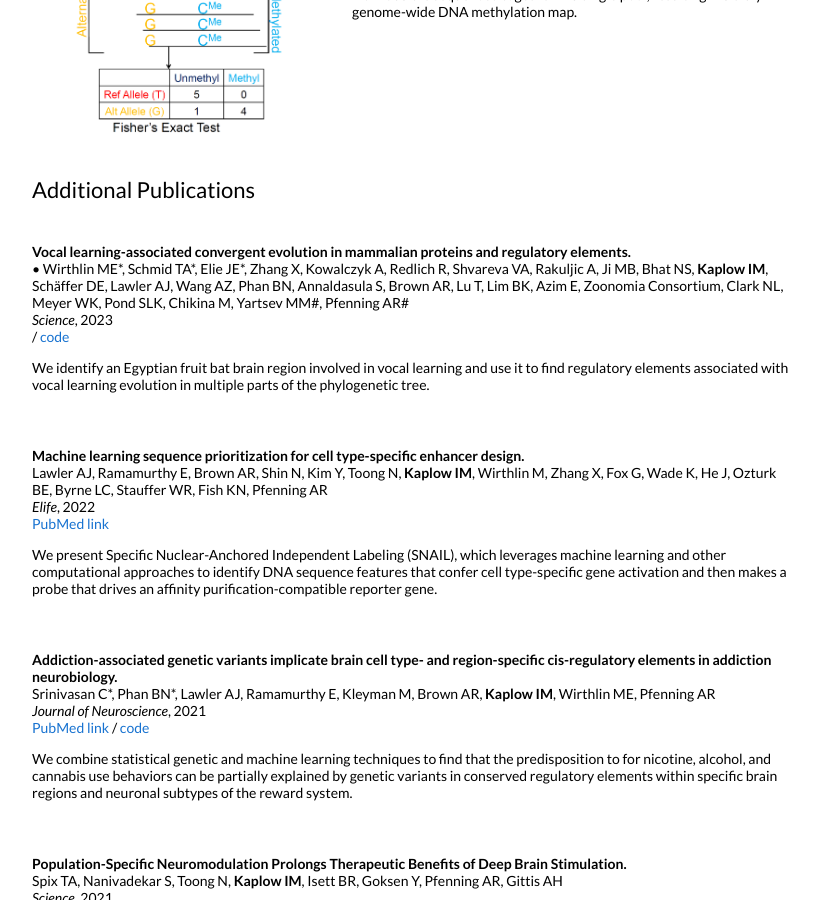
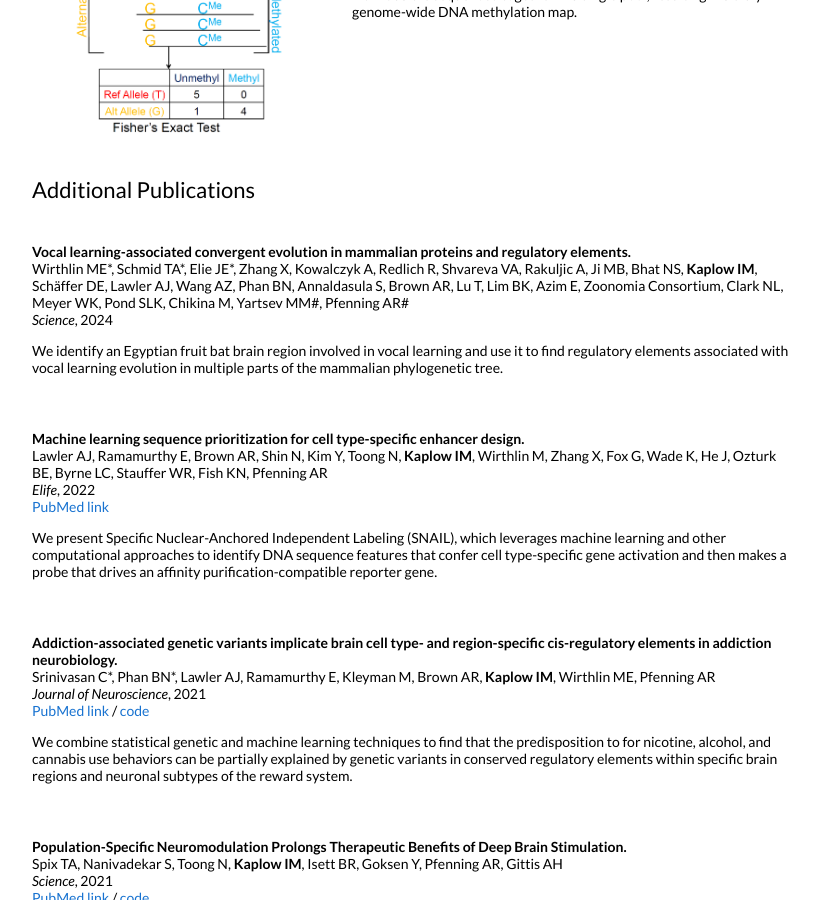
Before and after one commit to imk1/imk1.github.io, a Jekyll site: the page built from _posts/2024-2-29-Science2024.markdown, in a window 1280 px wide and 900 px high, scrolled down 2125 px. Shown: the whole window, without its empty margins (228-1047 px from the left). Built offline with Jekyll 4.4.1, drawn with Linux system fonts in a browser that asks for light colours.

Commit message:
I fixed some typos in the vocal learning paper description.

```diff
--- a/_posts/2024-2-29-Science2024.markdown
+++ b/_posts/2024-2-29-Science2024.markdown
@@ -1,12 +1,12 @@
 ---
 layout: post
 title:  "Vocal learning-associated convergent evolution in mammalian proteins and regulatory elements."
-date:   2023-04-28 15:45:00 +00:00
+date:   2024-02-29 15:45:00 +00:00
 categories: publication
 author: "Irene Kaplow"
-authors: "•	Wirthlin ME*, Schmid TA*, Elie JE*, Zhang X, Kowalczyk A, Redlich R, Shvareva VA, Rakuljic A, Ji MB, Bhat NS, <strong>Kaplow IM</strong>, Schäffer DE, Lawler AJ, Wang AZ, Phan BN, Annaldasula S, Brown AR, Lu T, Lim BK, Azim E, Zoonomia Consortium, Clark NL, Meyer WK, Pond SLK, Chikina M, Yartsev MM#, Pfenning AR#"
+authors: "Wirthlin ME*, Schmid TA*, Elie JE*, Zhang X, Kowalczyk A, Redlich R, Shvareva VA, Rakuljic A, Ji MB, Bhat NS, <strong>Kaplow IM</strong>, Schäffer DE, Lawler AJ, Wang AZ, Phan BN, Annaldasula S, Brown AR, Lu T, Lim BK, Azim E, Zoonomia Consortium, Clark NL, Meyer WK, Pond SLK, Chikina M, Yartsev MM#, Pfenning AR#"
 venue: "Science"
 pubmedlink:
-code: https://github.com/NeuroBatLab/LoggerDataProcessing/
+code:
 ---
-We identify an Egyptian fruit bat brain region involved in vocal learning and use it to find regulatory elements associated with vocal learning evolution in multiple parts of the phylogenetic tree.
+We identify an Egyptian fruit bat brain region involved in vocal learning and use it to find regulatory elements associated with vocal learning evolution in multiple parts of the mammalian phylogenetic tree.
```
